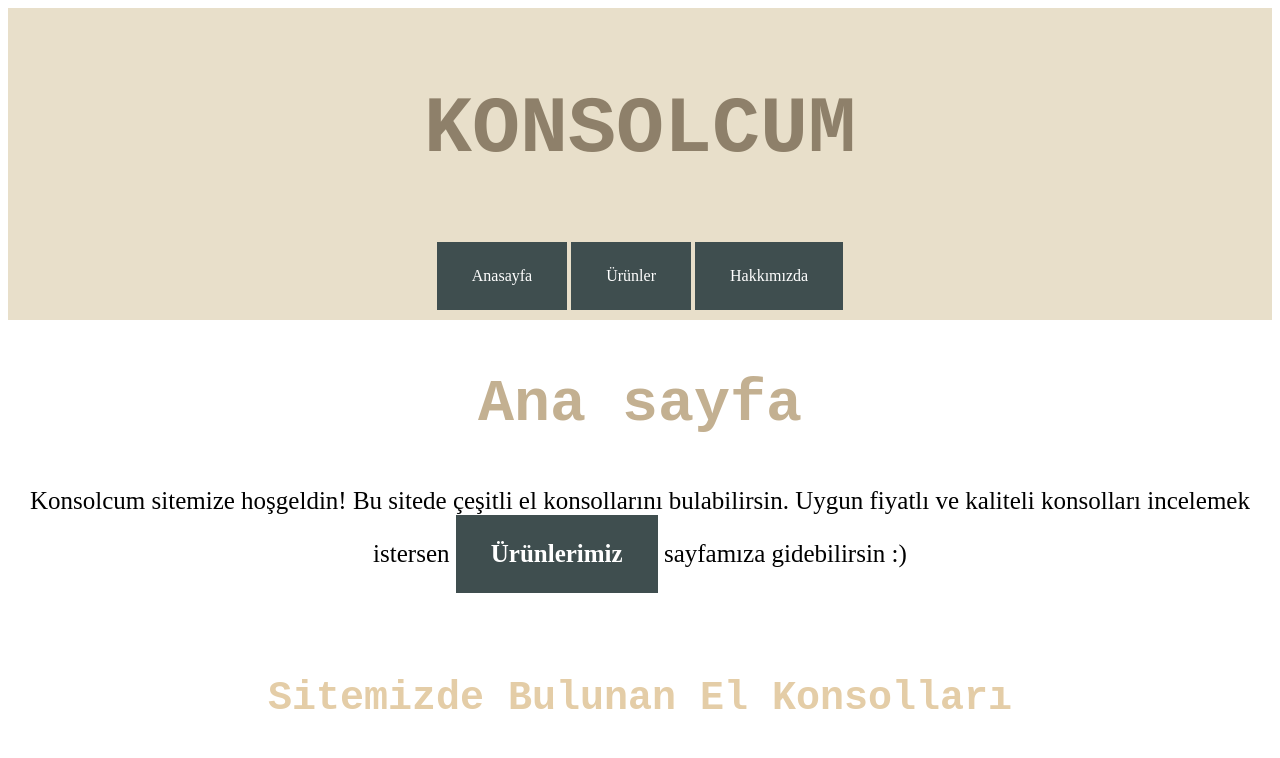
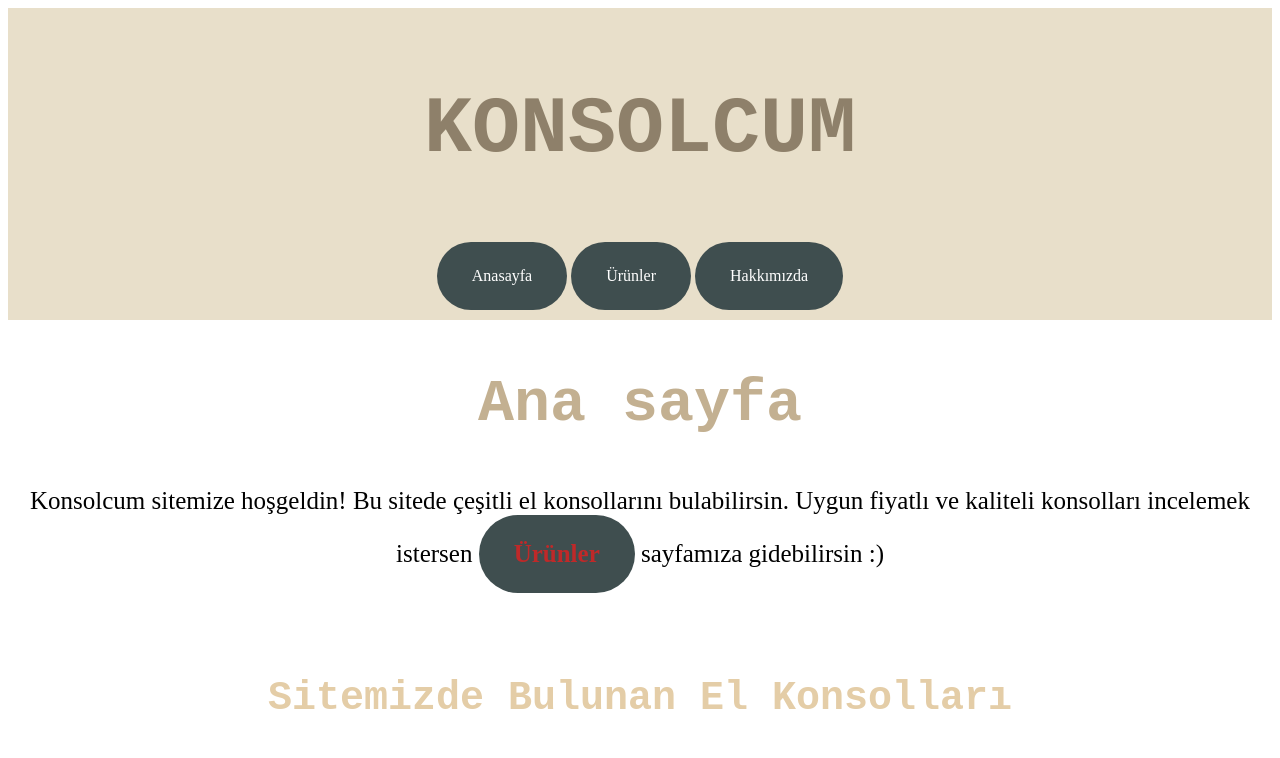
Before and after one commit to emrahhnas/konsolcum, a plain HTML site: page index.html in a window 1280 px wide. Shown: the top 758 px of the page. Drawn offline with Linux system fonts and the light colour scheme.

Commit message:
border-radius eklendi

```diff
--- a/css/style.css
+++ b/css/style.css
@@ -64,3 +64,12 @@ height: 400;
     margin-bottom: 10px;
 
 }
+
+#link{
+  text-decoration: none;
+  color:rgb(191, 41, 41);
+}
+
+a {
+  border-radius: 40px;
+}
--- a/index.html
+++ b/index.html
@@ -34,7 +34,7 @@
 
 <h2>Ana sayfa</h2>
 
-<p style="text-align: center; " >Konsolcum sitemize hoşgeldin! Bu sitede çeşitli el konsollarını bulabilirsin. Uygun fiyatlı ve kaliteli konsolları incelemek istersen <b><a href="product.html" id="link">Ürünlerimiz</a></b> sayfamıza gidebilirsin :)   </p>
+<p style="text-align: center; " >Konsolcum sitemize hoşgeldin! Bu sitede çeşitli el konsollarını bulabilirsin. Uygun fiyatlı ve kaliteli konsolları incelemek istersen <b><a href="product.html" id="link">Ürünler</a></b> sayfamıza gidebilirsin :)   </p>
     <br>
 
 <h3>Sitemizde Bulunan El Konsolları</h3>
```
